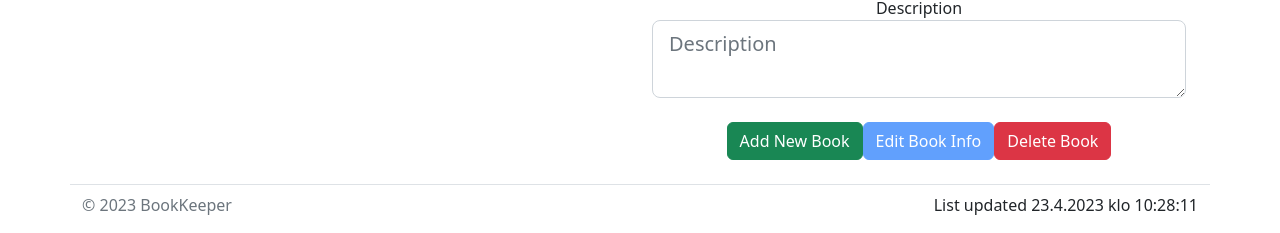
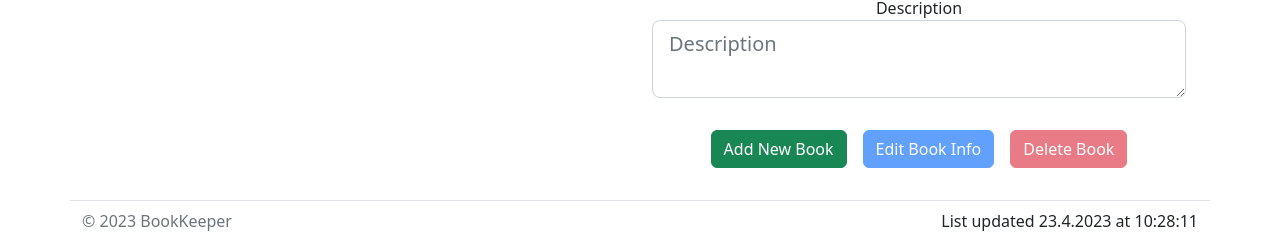
Before and after one commit to LauriJL/books, a React (Create React App) app in the folder frontend/: page / in a window 1280 px wide. Shown: the part 204-437 px from the top of the page. Built offline with nearby package versions, Linux system fonts and the light colour scheme; no server answers.

Commit message:
Implemented refresh of list by using fetchBooks as prop.

```diff
--- a/frontend/src/App.js
+++ b/frontend/src/App.js
@@ -16,7 +16,6 @@ function App() {
           <NavBar />
           <Routes>
             <Route path="/" element={<Home />} />
-            <Route path="/:id/update" Component={<BookForm />} />
           </Routes>
           <Footer />
         </div>
--- a/frontend/src/components/bookform.jsx
+++ b/frontend/src/components/bookform.jsx
@@ -9,7 +9,6 @@ import axios from "axios";
 
 const BookForm = (props) => {
   let bookIdProp = false;
-
   let bookData = [];
   if (props.value) {
     bookIdProp = true;
@@ -35,14 +34,19 @@ const BookForm = (props) => {
     formField.append("description", description);
     console.log("formField", formField);
 
+    try {
       await axios({
         method: "post",
         url: "http://localhost:8000/api/",
         data: formField,
       }).then((response) => {
         console.log(response.data);
-      navigate("/");
+        navigate("");
       });
+    } catch (e) {
+      console.log(e);
+    }
+    props.fetchBooks();
   };
 
   const EditBook = async (id) => {
@@ -66,17 +70,13 @@ const BookForm = (props) => {
     } catch (e) {
       console.log(e);
     }
+    props.fetchBooks();
   };
 
   const DeleteBook = async (id) => {
     await axios.delete(`http://127.0.0.1:8000/api/${id}/`);
+    props.fetchBooks();
   };
-
-  // const ClearFields = () => {
-  //   setName("Enter title");
-  //   setAuthor("Enter author");
-  //   setDescription("Enter description");
-  // };
 
   return (
     <Container>
@@ -90,6 +90,7 @@ const BookForm = (props) => {
           name="name"
           value={name}
           onChange={(e) => setName(e.target.value)}
+          required
         />
       </div>
       <div className="form-group">
@@ -99,8 +100,8 @@ const BookForm = (props) => {
           className="form-control form-control-lg"
           placeholder={bookIdProp ? bookData.author : "Author"}
           name="author"
-          value={author}
           onChange={(e) => setAuthor(e.target.value)}
+          required
         />
       </div>
       <div className="form-group">
@@ -110,30 +111,33 @@ const BookForm = (props) => {
           className="form-control form-control-lg"
           placeholder={bookIdProp ? bookData.description : "Description"}
           name="description"
-          value={description}
           onChange={(e) => setDescription(e.target.value)}
         />
       </div>
       <br />
-      <button className="btn btn-success" onClick={AddBook}>
+
+      <button
+        className="btn btn-success m-2"
+        onClick={AddBook}
+        disabled={bookIdProp}
+      >
         Add New Book
       </button>
+
       <button
-        className="btn btn-primary"
+        className="btn btn-primary m-2"
         onClick={() => EditBook(props.value)}
         disabled={!bookIdProp}
       >
         Edit Book Info
       </button>
       <button
-        className="btn btn-danger"
+        className="btn btn-danger m-2"
         onClick={() => DeleteBook(props.value)}
+        disabled={!bookIdProp}
       >
         Delete Book
       </button>
-      {/* <button className="btn btn-warning" onClick={ClearFields}>
-        Clear Fields
-      </button> */}
     </Container>
   );
 };
--- a/frontend/src/components/footer.jsx
+++ b/frontend/src/components/footer.jsx
@@ -4,14 +4,13 @@ const Footer = () => {
   const nowDate = new Date();
   function Updated() {
     const time = nowDate.toTimeString().slice(0, 9);
-    console.log(time);
     const date =
       nowDate.getDate() +
       "." +
       (nowDate.getMonth() + 1) +
       "." +
       nowDate.getFullYear() +
-      " klo " +
+      " at " +
       time;
     return date;
   }
--- a/frontend/src/components/home.jsx
+++ b/frontend/src/components/home.jsx
@@ -9,7 +9,6 @@ import "../style.css";
 
 const Home = () => {
   const [id, setId] = useState();
-  console.log("home: ", id);
   const [books, SetBooks] = useState([]);
   const baseURL = "http://127.0.0.1:8000/api";
   const linkBooks = `${baseURL}`;
@@ -17,6 +16,7 @@ const Home = () => {
     let response = await (await fetch(linkBooks)).json();
     SetBooks(response);
   };
+
   useEffect(() => {
     fetchBooks();
     // eslint-disable-next-line react-hooks/exhaustive-deps
@@ -26,7 +26,7 @@ const Home = () => {
     <Container>
       <div className="rowC">
         <BookList key={books.id} books={books} onChange={setId} />
-        <BookForm value={id} books={books} onChange={fetchBooks} />
+        <BookForm value={id} books={books} fetchBooks={fetchBooks} />
       </div>
     </Container>
   );
```
Lines whose indentation alone changed are shown as unchanged.
